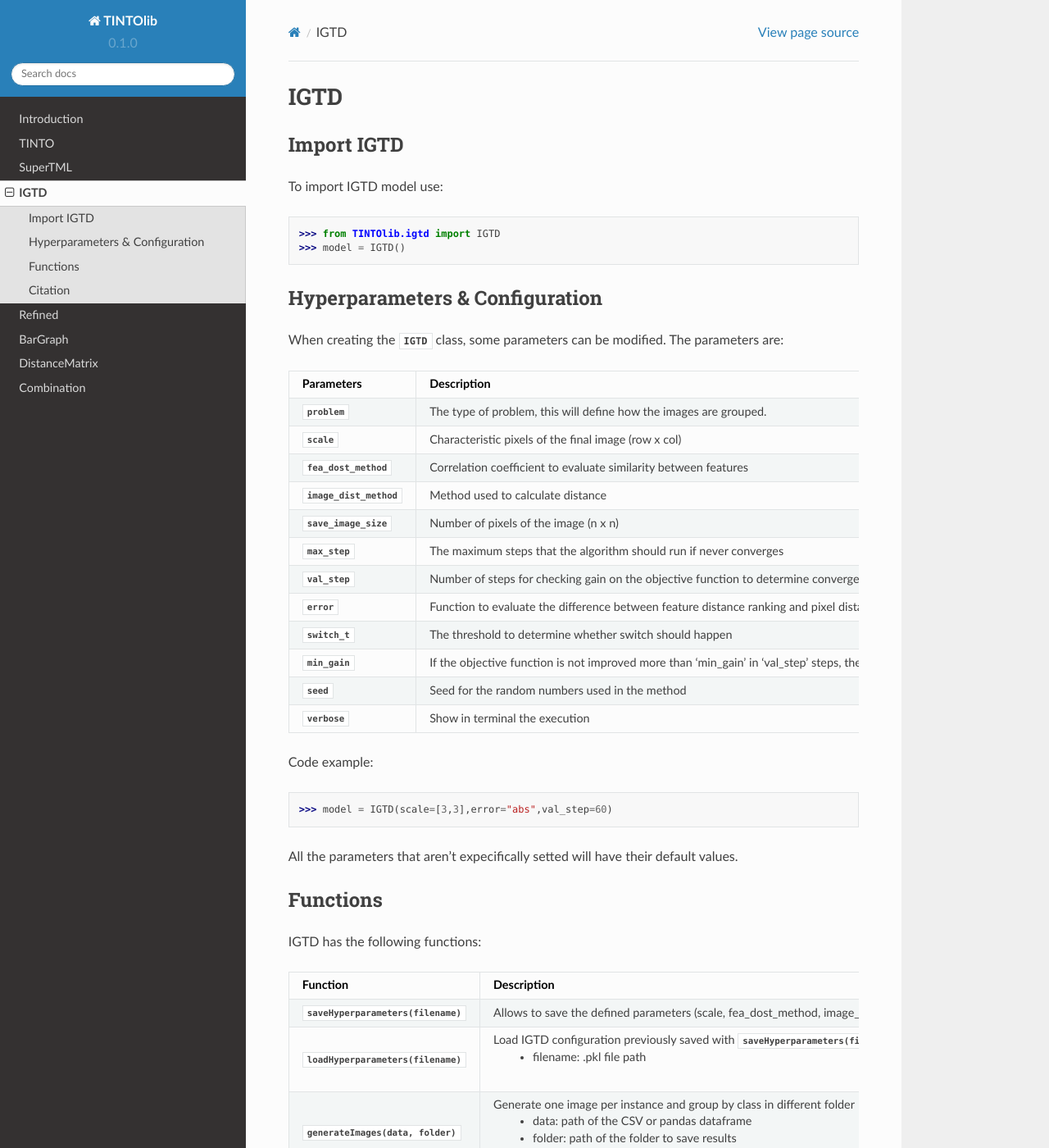
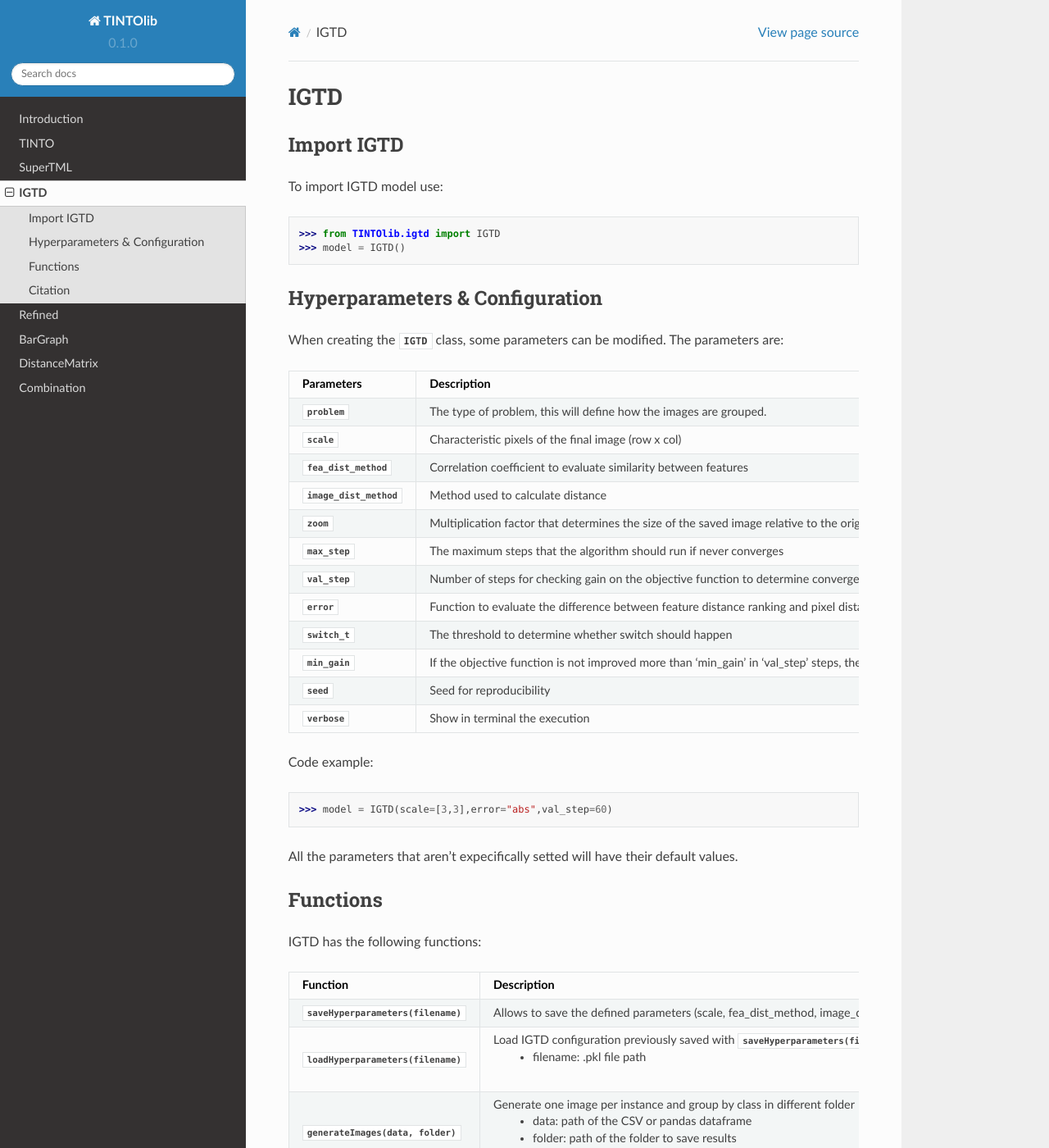
Before and after one commit to oeg-upm/TINTOlib-Documentation, a Sphinx documentation site: the page built from docs/source/igtd.rst, in a window 1280 px wide and 1400 px high. Shown: the whole window at 82% size. Built offline with Sphinx 7.4.7 and the Read the Docs theme 2.0.0, drawn with Linux system fonts in a browser that asks for light colours; pages that are not in the unit, such as notebooks, are missing from menus.

Commit message:
Update igtd.rst

```diff
--- a/docs/source/igtd.rst
+++ b/docs/source/igtd.rst
@@ -28,19 +28,19 @@
      - ['supervised', 'unsupervised', 'regression']
    * - :py:data:`scale`
      - Characteristic pixels of the final image (row x col)
-     - [2,2]
+     - [6,6]
      - [int, int]
-   * - :py:data:`fea_dost_method`
+   * - :py:data:`fea_dist_method`
      - Correlation coefficient to evaluate similarity between features
      - 'Pearson'
-     - ['Pearson', 'Spearman', 'set']
+     - ['Pearson', 'Spearman', 'set', 'Euclidean']
    * - :py:data:`image_dist_method`
      - Method used to calculate distance
      - 'Euclidean'
      - ['Euclidean', 'Manhattan']
-   * - :py:data:`save_image_size`
-     - Number of pixels of the image (n x n)
-     - 20
+   * - :py:data:`zoom`
+     - Multiplication factor that determines the size of the saved image relative to the original figure size
+     - 1
      - int
    * - :py:data:`max_step`
      - The maximum steps that the algorithm should run if never converges
@@ -63,7 +63,7 @@
      - 0.00001
      - float
    * - :py:data:`seed`
-     - Seed for the random numbers used in the method
+     - Seed for reproducibility
      - 1
      - integer
    * - :py:data:`verbose`
@@ -92,7 +92,7 @@
      - Description
      - Output
    * - :py:data:`saveHyperparameters(filename)`
-     -  Allows to save the defined parameters (scale, fea_dost_method, image_dist_method....).
+     -  Allows to save the defined parameters (scale, fea_dist_method, image_dist_method....).
      -  .pkl file with the configuration
    * - :py:data:`loadHyperparameters(filename)`
      - Load IGTD configuration previously saved with :py:data:`saveHyperparameters(filename)`
```
